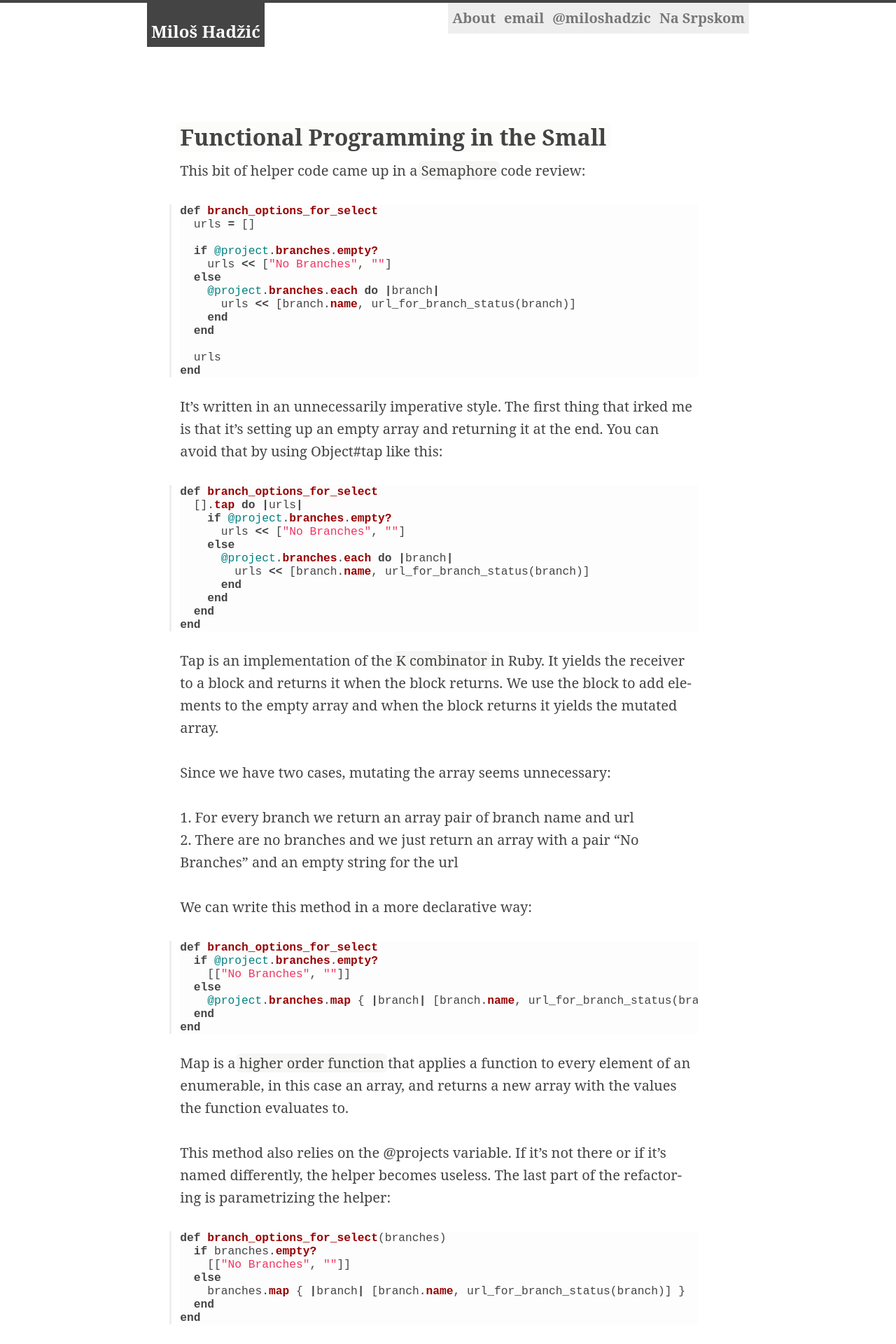
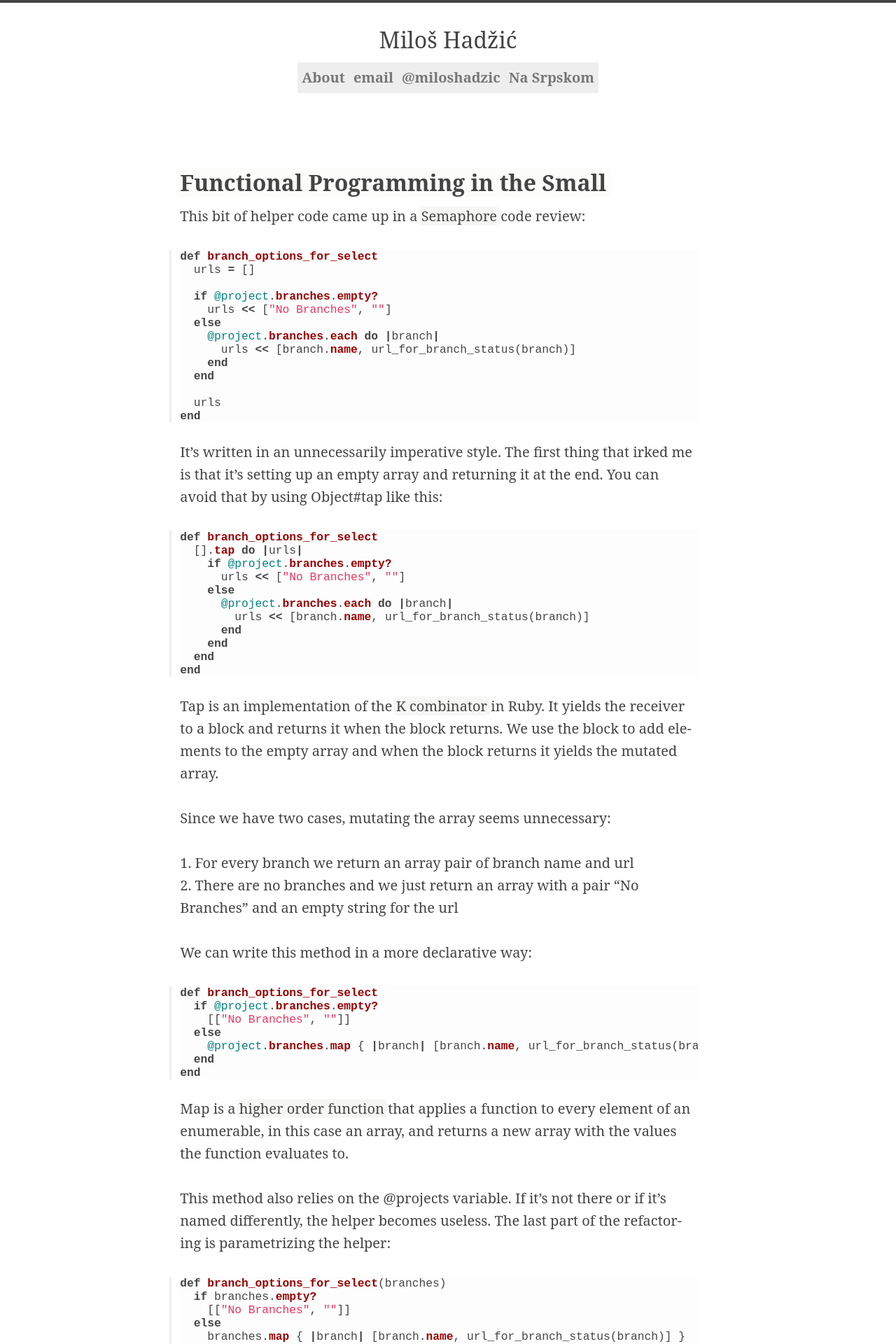
Before and after one commit to miloshadzic/miloshadzic.github.com, a Jekyll site: the page built from index.html, in a window 1280 px wide. Shown: the top 1920 px of the page at 70% size. Built offline with Jekyll 4.4.1, drawn with Linux system fonts in a browser that asks for light colours; Markdown is read by kramdown in place of the engine named in the settings.

Commit message:
New header yay!

```diff
--- a/_includes/header.html
+++ b/_includes/header.html
@@ -1,5 +1,5 @@
 <header>
-  <a href="/"><span id="name" class="white">Miloš Hadžić</span></a>
+  <h1><a href='/'>Miloš Hadžić</a></h1>
   <nav>
     <ul>
       <li><a href="/about">About</a></li>
--- a/resources/css/style.css
+++ b/resources/css/style.css
@@ -151,58 +151,31 @@ li {
   margin-bottom: 1.6em;
   padding-right: 1em; }
 
-.bookcomment {
-  text-align: justify;
-  max-width: 29em; }
+header h1 {
+  font-weight: normal;
+  text-align: center; }
 
-.author {
-  max-width: 30em; }
+header nav {
+  display: table;
+  margin-left: auto;
+  margin-right: auto; }
 
-.content {
-  margin: 0 0 0 0; }
+header nav ul {
+  list-style-type: none; }
 
-header {
-  width: 43em;
-  height: 3.2em;
-  margin: 0 auto 24px auto; }
-
-header ul {
-  display: block;
-  float: right; }
-
-header ul li {
+header nav ul li {
   color: #777;
   background: #eee;
-  border: 0;
-  -moz-transition-property: color,background;
-  -moz-transition: 0.15s ease-in;
-  -webkit-transition-property: color,background;
-  -webkit-transition: 0.15s ease-in;
-  display: block;
   float: left;
   font-weight: 700; }
 
-header ul li:hover {
+header nav ul li:hover {
   color: #fdfdfd;
   background: #444444; }
 
-header ul li a {
+header nav ul li a {
   display: block;
   padding: 6px 6px; }
-
-#name {
-  color: #fdfdfd;
-  font-size: 24px;
-  font-weight: 800;
-  background: #444444;
-  display: block;
-  float: left;
-  padding: 6px;
-  padding-top: 1em;
-  -moz-transition-property: padding,margin, -moz-box-shadow;
-  -moz-transition: 0.2s ease-in-out;
-  -webkit-transition-property: padding,margin, -moz-box-shadow;
-  -webkit-transition: 0.2s ease-in-out; }
 
 /* Blog post list */
 .postlist {
```
Also changed, not shown: resources/sass/style.scss (+15 -42 lines).
